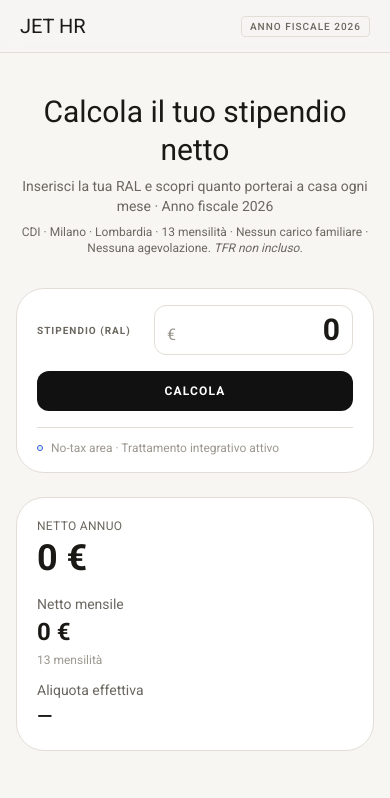
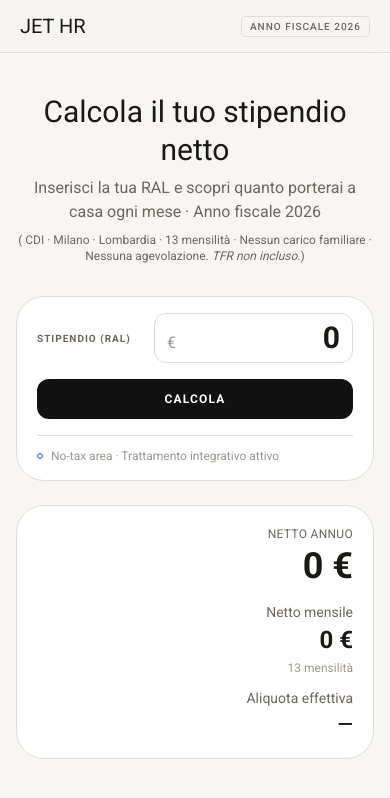
Before and after one commit to francescocori/calcolatore-stipendio, a Next.js app: page / in a window 390 px wide. Shown: the top 798 px of the page. Built offline with nearby package versions, Linux system fonts and the light colour scheme.

Commit message:
improved mobile ui

```diff
--- a/app/page.tsx
+++ b/app/page.tsx
@@ -37,14 +37,14 @@ export default function Home() {
             <h1 className="font-display text-3xl sm:text-5xl text-text-primary leading-tight">
               Calcola il tuo stipendio netto
             </h1>
-            <p className="text-sm text-text-secondary mt-2">
+            <p className="text-md text-text-secondary mt-2">
               Inserisci la tua RAL e scopri quanto porterai a casa ogni mese ·
               Anno fiscale 2026
             </p>
             <p className="text-xs text-text-secondary mt-2">
-              CDI · Milano · Lombardia · 13 mensilità · Nessun carico familiare
-              · Nessuna agevolazione.{" "}
-              <span className="italic">TFR non incluso.</span>
+              ( CDI · Milano · Lombardia · 13 mensilità · Nessun carico
+              familiare · Nessuna agevolazione.{" "}
+              <span className="italic">TFR non incluso.</span>)
             </p>
           </div>
 
--- a/components/ResultsPanel.tsx
+++ b/components/ResultsPanel.tsx
@@ -156,10 +156,10 @@ export default function ResultsPanel({ result }: ResultsPanelProps) {
     <div className="flex flex-col gap-4">
       {/* ── Section 1: Hero summary ── */}
       <div className="bg-surface border border-border rounded-xl px-5 py-5 sm:px-8 sm:py-6">
-        <div className="flex flex-col sm:flex-row sm:items-start sm:justify-between gap-4 sm:gap-6">
+        <div className="flex flex-col sm:flex-row sm:items-start sm:justify-between gap-4 sm:gap-6 text-end">
           {/* Annual + effective rate */}
           <div>
-            <p className="text-xs sm:text-sm text-text-secondary uppercase tracking-wide">
+            <p className="text-xs sm:text-sm text-text-secondary uppercase tracking-wide ">
               Netto annuo
             </p>
             <p className="font-display text-4xl sm:text-5xl font-semibold text-text-primary mt-1 tabular-nums">
@@ -178,7 +178,9 @@ export default function ResultsPanel({ result }: ResultsPanelProps) {
               Aliquota effettiva
             </p>
             <p className="text-xl font-medium text-text-primary mt-0.5">
-              {isNaN(aliquotaEffettiva) ? "—" : `${aliquotaEffettiva.toFixed(1)}%`}
+              {isNaN(aliquotaEffettiva)
+                ? "—"
+                : `${aliquotaEffettiva.toFixed(1)}%`}
             </p>
           </div>
         </div>
```
